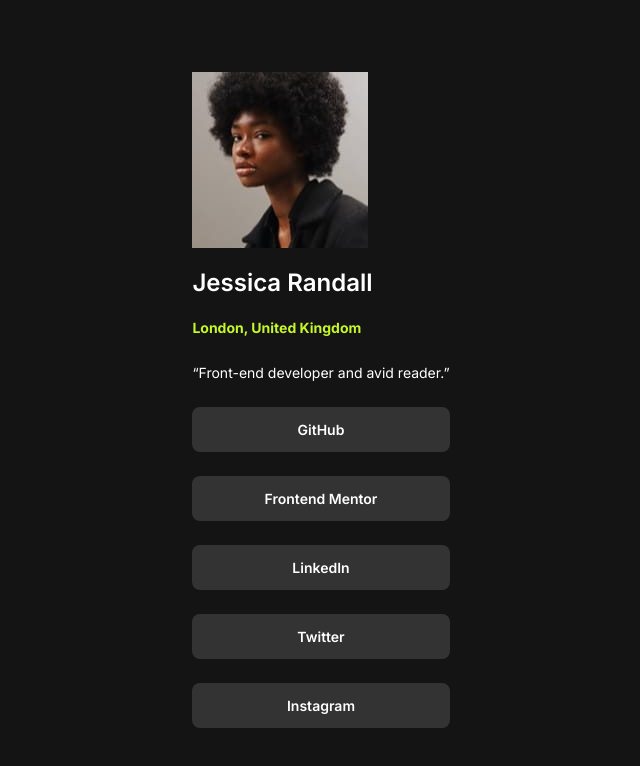
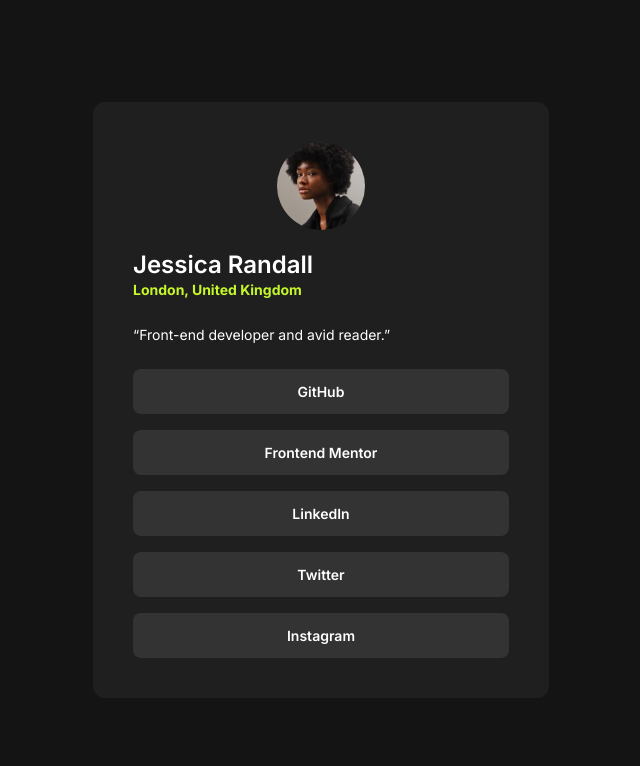
Before and after one commit to dave-cross/Frontend-Mentor-social-links-profile-solution, a plain HTML site: page index.html in a window 1280 px wide. Shown: the whole page, without its empty margins (319-959 px from the left). Drawn offline with Linux system fonts and the light colour scheme.

Commit message:
style(card): add card styles

```diff
--- a/style.css
+++ b/style.css
@@ -47,6 +47,7 @@ h2 {
 }
 
 strong {
+  /* font-weight: 600; */
   color: var(--green);
 }
 
@@ -98,3 +99,37 @@ picture {
   padding: var(--space-300)
     max(var(--space-300), calc(50% - var(--max-child-width) / 2));
 }
+
+.card {
+  background-color: var(--grey-800);
+  border-radius: var(--radius-lg);
+
+  width: 100%;
+  padding: var(--space-300);
+
+  @media (min-width: 400px) {
+    padding: var(--space-500);
+  }
+}
+
+.card__image {
+  img {
+    margin-inline: auto;
+    width: 88px;
+    height: 88px;
+    object-fit: cover;
+    border-radius: 50%;
+  }
+}
+
+.card__info {
+  * {
+    --flow-space: var(--space-50);
+  }
+}
+
+.card__links {
+  ul {
+    --flow-space: var(--space-200);
+  }
+}
```
